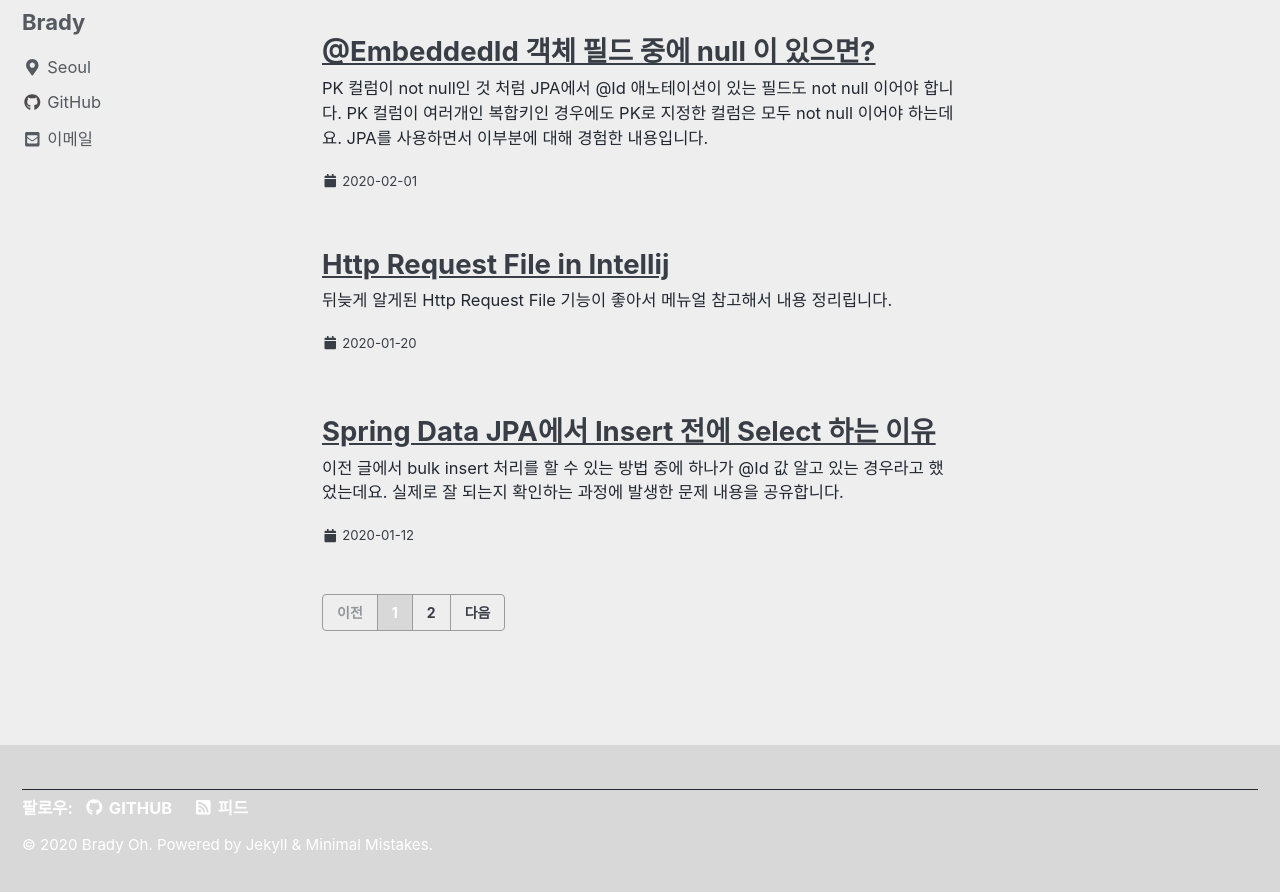
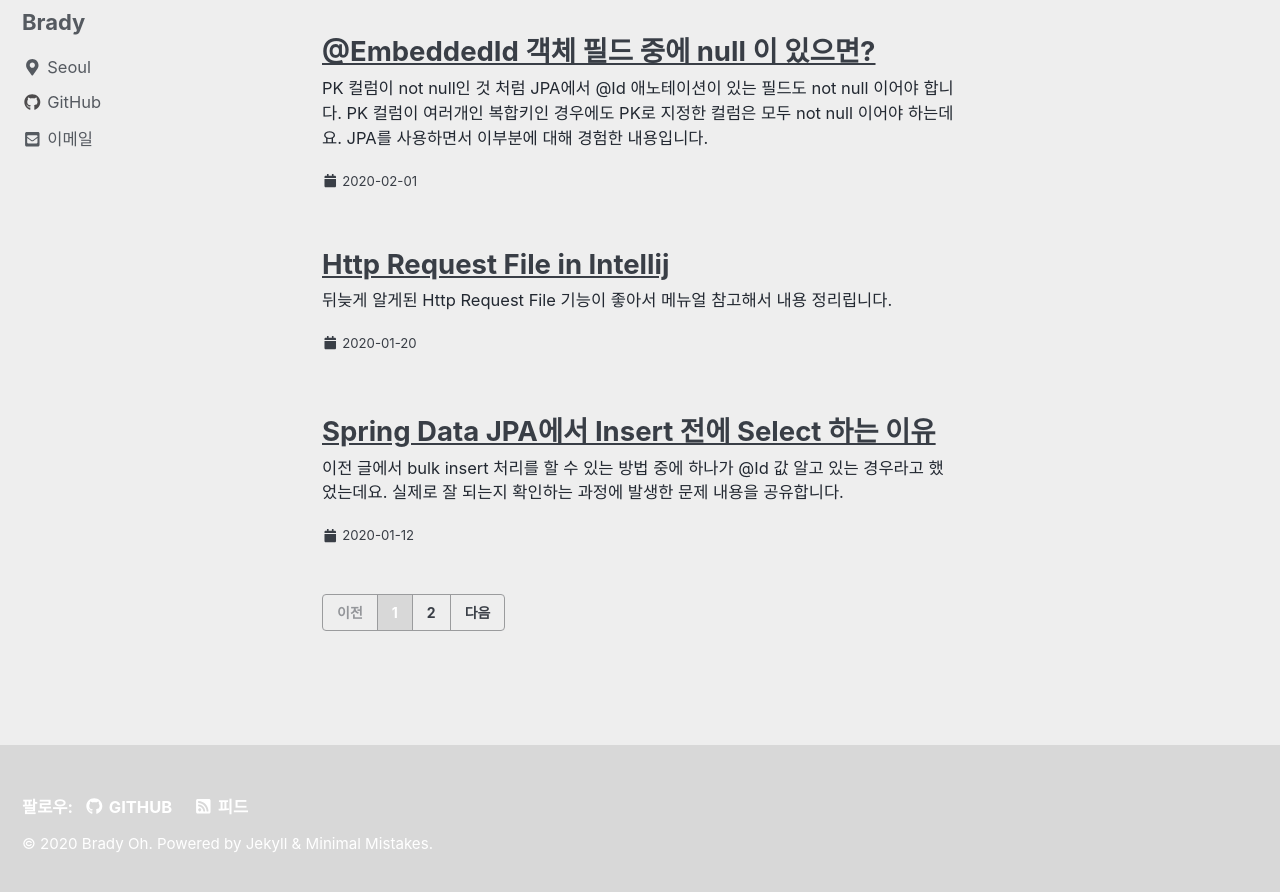
Before and after one commit to kapentaz/kapentaz.github.io, a Jekyll site: the page built from index.html, in a window 1280 px wide and 900 px high, scrolled down 538 px. Shown: the top 892 px of the window. Built offline with Jekyll 4.4.1, drawn with Linux system fonts in a browser that asks for light colours; cached includes are drawn as plain includes; the list of posts is cut into pages by our own code.

Commit message:
구글 애드 센스의 아래 바 레이아웃 삭제

```diff
--- a/_sass/minimal-mistakes/_base.scss
+++ b/_sass/minimal-mistakes/_base.scss
@@ -355,3 +355,8 @@ input[type="submit"],
   -webkit-transition: $global-transition;
   transition: $global-transition;
 }
+
+/* 구글 애드 센스의 아래 바 레이아웃 삭제 https://github.com/mmistakes/minimal-mistakes/issues/306 */
+ins.adsbygoogle {
+  border-bottom: none !important;
+}
```
